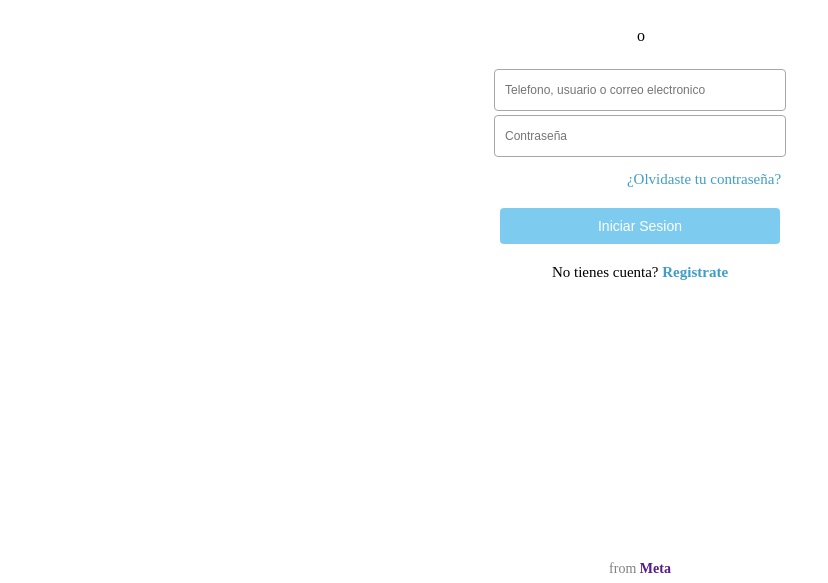
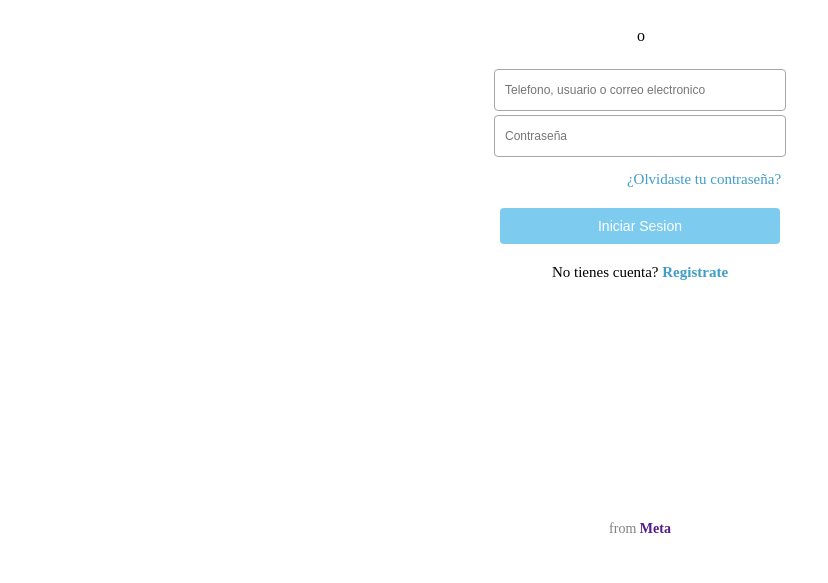
Before and after one commit to maximolasa/login_ig_clon, a website: page index.html in a window 1280 px wide. Shown: the part 217-800 px from the top of the page, without its empty margins (0-828 px from the left). Drawn offline with Linux system fonts and the light colour scheme.

Commit message:
Probando

```diff
--- a/estilos.scss
+++ b/estilos.scss
@@ -122,7 +122,7 @@ footer {
     text-align: center;
     color: grey;
     font-size: 14px;
-    top: 35vh;
+    top: 30vh;
 
 
     a{
```
Also changed, not shown: estilos.css.
